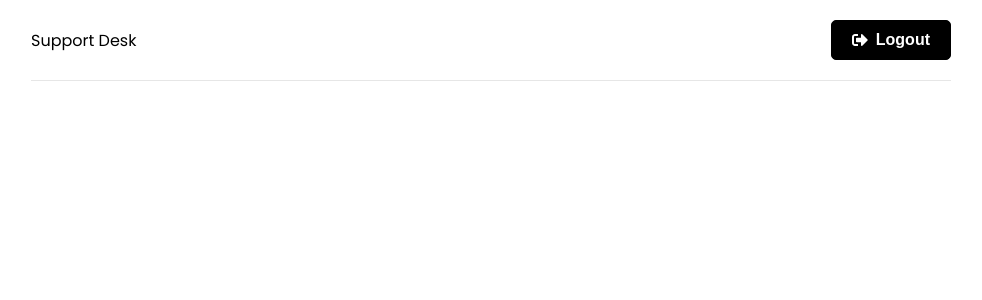
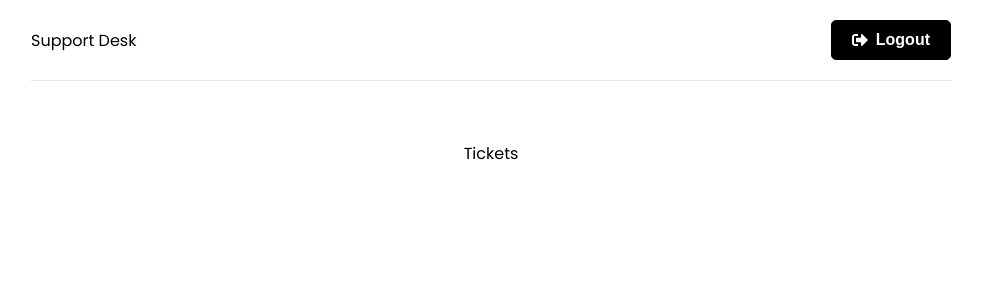
Before and after one commit to xDamneDx/react-traversy-support-deck, a React (Create React App) app in the folder frontend/: page /tickets in a window 1280 px wide. Before the commit this address had no page. Shown: the top 300 px of the page, without its empty margins (149-1131 px from the left). Built offline with nearby package versions, Linux system fonts and the light colour scheme; no server answers; sample sign-in values are in the browser's storage.

Commit message:
Added Tickets page

```diff
--- a/frontend/src/App.js
+++ b/frontend/src/App.js
@@ -7,6 +7,7 @@ import Home from "./pages/Home";
 import Login from "./pages/Login";
 import Register from "./pages/Register";
 import NewTicket from "./pages/NewTicket";
+import Tickets from "./pages/Tickets";
 
 // Components:
 import Header from "./components/Header";
@@ -25,6 +26,9 @@ function App() {
             <Route path="/new-ticket" element={<PrivateRoute />}>
               <Route path="/new-ticket" element={<NewTicket />} />
             </Route>
+            <Route path="/tickets" element={<PrivateRoute />}>
+              <Route path="/tickets" element={<Tickets />} />
+            </Route>
           </Routes>
         </div>
       </Router>
```
